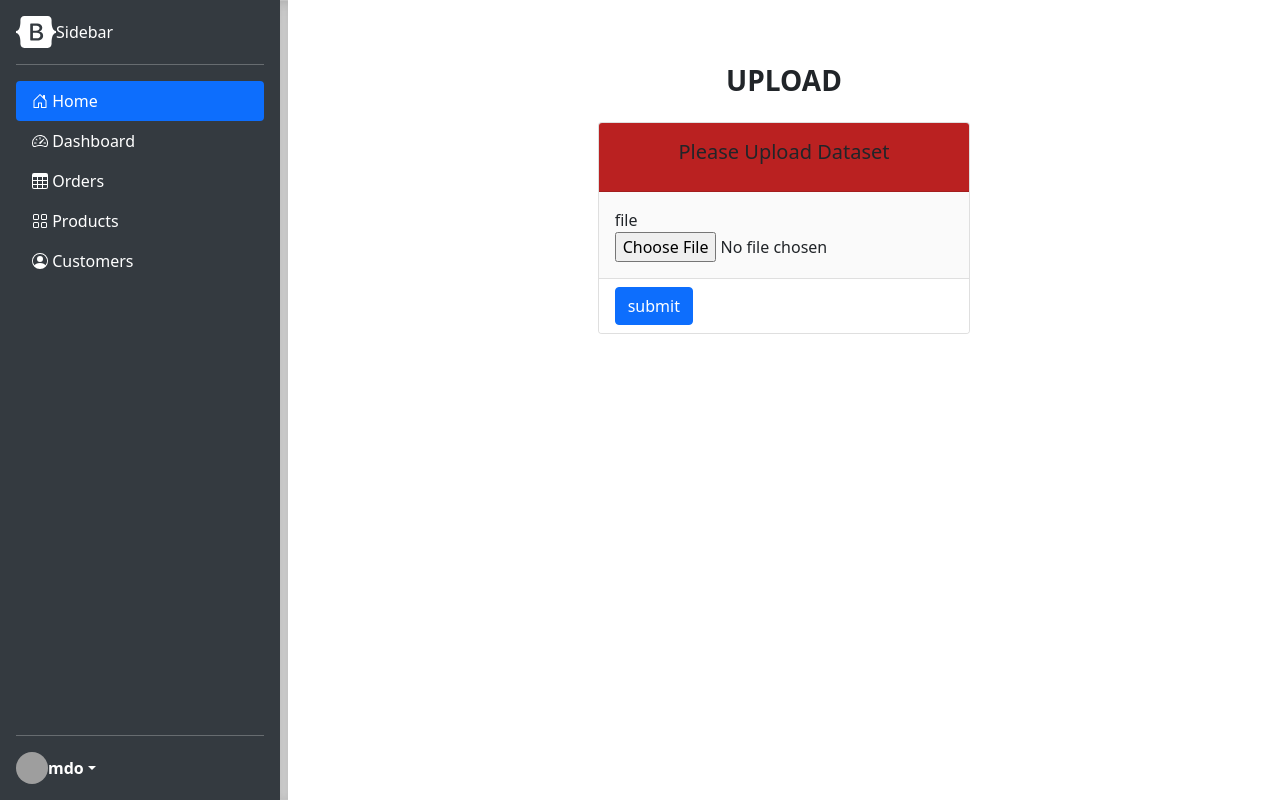
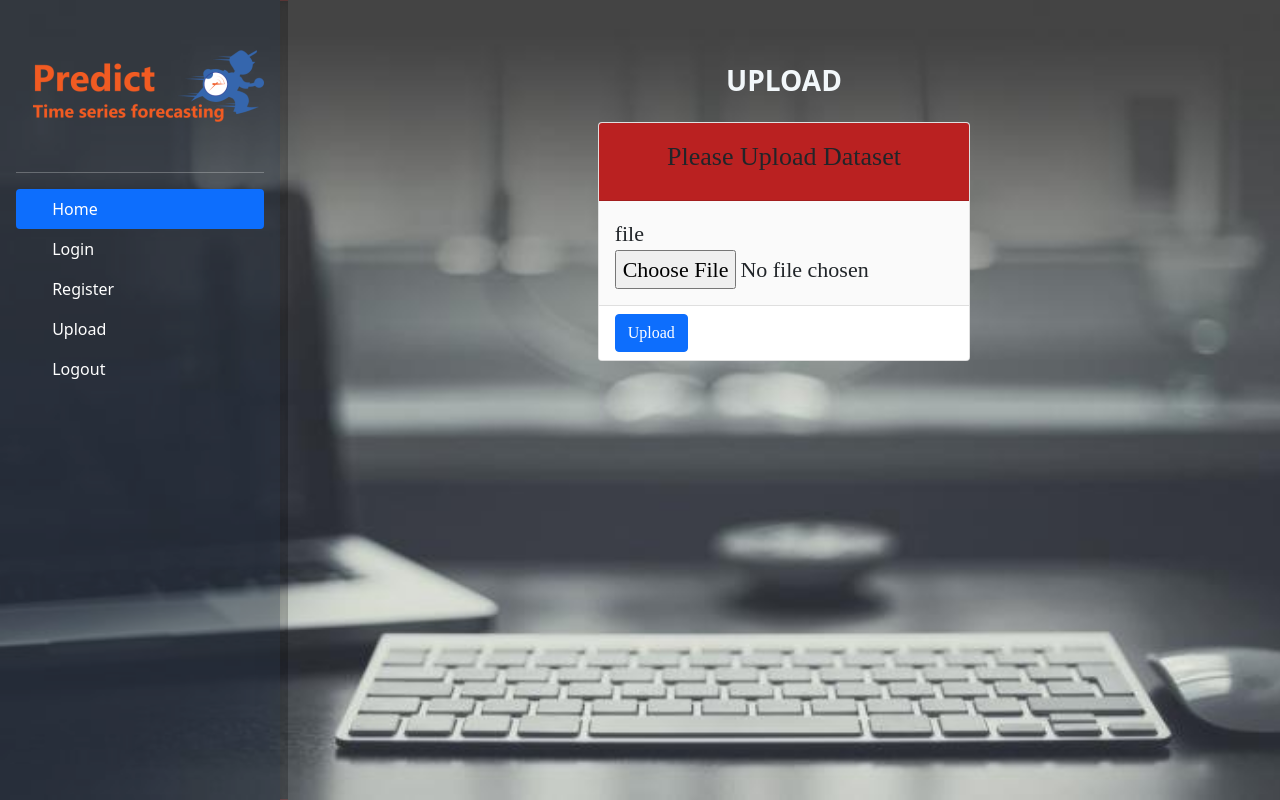
Before and after one commit to Ujjwal1201/Predict-time-series-forecasting, a Flask app: page /uploads in a window 1280 px wide. Run offline with Flask 2, Linux system fonts and the light colour scheme; some libraries are stand-ins or nearby versions; grey boxes are pictures that could not be loaded.

Commit message:
base editing

```diff
--- a/static/css/sidebar.css
+++ b/static/css/sidebar.css
@@ -22,7 +22,7 @@ body {
     width: .5rem;
     height: 100vh;
     background-color: rgba(0, 0, 0, .1);
-    border: solid rgba(0, 0, 0, .15);
+    border: solid rgba(239, 11, 11, 0.15);
     border-width: 1px 0;
     box-shadow: inset 0 .5em 1.5em rgba(0, 0, 0, .1), inset 0 .125em .5em rgba(0, 0, 0, .15);
   }
@@ -44,7 +44,7 @@ body {
     align-items: center;
     padding: .25rem .5rem;
     font-weight: 600;
-    color: rgba(0, 0, 0, .65);
+    color: rgba(210, 22, 22, 0.936);
     background-color: transparent;
     border: 0;
   }
--- a/templates/base.html
+++ b/templates/base.html
@@ -22,6 +22,13 @@
             font-size: 3.5rem;
           }
         }
+
+        body{
+          background-image: url("/static/images/img.png");
+          background-repeat: no-repeat;
+  background-attachment: fixed;
+  background-size: cover;
+        }
       </style>
       <link rel="stylesheet" href="/static/css/sidebar.css">
     {% block css %} {% endblock %}
@@ -30,7 +37,7 @@
 <body>
     <svg xmlns="http://www.w3.org/2000/svg" style="display: none;">
         <symbol id="bootstrap" viewBox="0 0 118 94">
-          <title>Bootstrap</title>
+          <title>PREDICT</title>
           <path fill-rule="evenodd" clip-rule="evenodd" d="M24.509 0c-6.733 0-11.715 5.893-11.492 12.284.214 6.14-.064 14.092-2.066 20.577C8.943 39.365 5.547 43.485 0 44.014v5.972c5.547.529 8.943 4.649 10.951 11.153 2.002 6.485 2.28 14.437 2.066 20.577C12.794 88.106 17.776 94 24.51 94H93.5c6.733 0 11.714-5.893 11.491-12.284-.214-6.14.064-14.092 2.066-20.577 2.009-6.504 5.396-10.624 10.943-11.153v-5.972c-5.547-.529-8.934-4.649-10.943-11.153-2.002-6.484-2.28-14.437-2.066-20.577C105.214 5.894 100.233 0 93.5 0H24.508zM80 57.863C80 66.663 73.436 72 62.543 72H44a2 2 0 01-2-2V24a2 2 0 012-2h18.437c9.083 0 15.044 4.92 15.044 12.474 0 5.302-4.01 10.049-9.119 10.88v.277C75.317 46.394 80 51.21 80 57.863zM60.521 28.34H49.948v14.934h8.905c6.884 0 10.68-2.772 10.68-7.727 0-4.643-3.264-7.207-9.012-7.207zM49.948 49.2v16.458H60.91c7.167 0 10.964-2.876 10.964-8.281 0-5.406-3.903-8.178-11.425-8.178H49.948z"></path>
         </symbol>
         <symbol id="home" viewBox="0 0 16 16">
@@ -87,57 +94,45 @@
         </symbol>
       </svg>
     <main>
-        <div class="d-flex flex-column flex-shrink-0 p-3 text-white bg-dark" style="width: 280px;">
+        <div class="d-flex flex-column flex-shrink-0 p-3 text-white " style="width: 280px; background-color: rgb(30 42 57 / 44%);">
             <a href="/" class="d-flex align-items-center mb-3 mb-md-0 me-md-auto text-white text-decoration-none">
-                <svg class="bi me-2" width="40" height="32"><use xlink:href="#bootstrap"></use></svg>
-                <span class="fs-4">Sidebar</span>
-            </a>
+                <svg class="bi me-2" width="37" height="32"><use xlink:href=""></use></svg>
+                <span class="fs-4"><img src="/static/images/logo.png" alt=""></span>
+
+                          </a>
             <hr>
             <ul class="nav nav-pills flex-column mb-auto">
                 <li class="nav-item">
-                    <a href="/" class="nav-link active" aria-current="page">
-                        <svg class="bi me-2" width="16" height="16"><use xlink:href="#home"></use></svg>
+                    <a href="/home" class="nav-link active" aria-current="page">
+                        <svg class="bi me-2" width="16" height="16"><use xlink:href="Home"></use></svg>
                         Home
                     </a>
                 </li>
                 <li>
-                    <a href="#" class="nav-link text-white">
-                        <svg class="bi me-2" width="16" height="16"><use xlink:href="#speedometer2"></use></svg>
-                        Dashboard
+                    <a href="/" class="nav-link text-white">
+                        <svg class="bi me-2" width="16" height="16"><use xlink:href="Login"></use></svg>
+                        Login
                     </a>
                 </li>
                 <li>
-                    <a href="#" class="nav-link text-white">
-                        <svg class="bi me-2" width="16" height="16"><use xlink:href="#table"></use></svg>
-                        Orders
+                    <a href="/register" class="nav-link text-white">
+                        <svg class="bi me-2" width="16" height="16"><use xlink:href="Register"></use></svg>
+                        Register
                     </a>
                 </li>
                 <li>
-                    <a href="#" class="nav-link text-white">
-                        <svg class="bi me-2" width="16" height="16"><use xlink:href="#grid"></use></svg>
-                        Products
+                    <a href="/uploads" class="nav-link text-white">
+                        <svg class="bi me-2" width="16" height="16"><use xlink:href="Upload"></use></svg>
+                        Upload
                     </a>
                 </li>
                 <li>
-                    <a href="#" class="nav-link text-white">
-                        <svg class="bi me-2" width="16" height="16"><use xlink:href="#people-circle"></use></svg>
-                        Customers
+                    <a href="/" class="nav-link text-white">
+                        <svg class="bi me-2" width="16" height="16"><use xlink:href="Logout"></use></svg>
+                        Logout
                     </a>
                 </li>
-            </ul>
-            <hr>
-            <div class="dropdown">
-                <a href="#" class="d-flex align-items-center text-white text-decoration-none dropdown-toggle" id="dropdownUser1" data-bs-toggle="dropdown" aria-expanded="false">
-                    <img src="https://github.com/mdo.png" alt="" width="32" height="32" class="rounded-circle me-2">
-                    <strong>mdo</strong>
-                </a>
-                <ul class="dropdown-menu dropdown-menu-dark text-small shadow" aria-labelledby="dropdownUser1">
-                    <li><a class="dropdown-item" href="#">New project...</a></li>
-                    <li><a class="dropdown-item" href="#">Settings</a></li>
-                    <li><a class="dropdown-item" href="#">Profile</a></li>
-                    <li><hr class="dropdown-divider"></li>
-                    <li><a class="dropdown-item" href="#">Sign out</a></li>
-                </ul>
+
             </div>
         </div>
         <div class="b-example-divider"></div>
--- a/templates/home.html
+++ b/templates/home.html
@@ -12,7 +12,7 @@
 </style>
 <div class="container">
     <div class="row">
-<h2><b>An introduction to time series forecasting</b></h2>
+<h2><b style="color:rgb(128, 189, 230);">An introduction to time series forecasting</b></h2>
  <p class="pi">Time series forecasts are used to predict a future value or a classification at a particular point in time. Here’s a brief overview of their common uses and how they are developed.
 </p>
 </div>
--- a/templates/login.html
+++ b/templates/login.html
@@ -13,8 +13,10 @@
     <div class="row">
 
 <div class="col-md-5 mx-auto">
-            <h3 class="text-center p-3">
-            <b>LOGIN</b>
+    <br><br>
+            <h3 class="text-center p-4">
+            <b style="color: rgb(242, 247, 250);">LOGIN </b>
+
             </h3>
             <form method="post" class="card" style="background-color: rgb(26, 109, 168);">
                 <div class="card-body">
--- a/templates/register.html
+++ b/templates/register.html
@@ -12,7 +12,8 @@
 
         <div class="col-md-5 mx-auto">
             <h3 class="text-center p-3">
-                <b>REGISTER</b>
+            <b style="color: rgb(242, 247, 250);">REGISTER </b>
+
             </h3>
             <form method="post" class="card" style="background-color: hwb(344 48% 12%);">
                 <div class="card-body">
--- a/templates/upload.html
+++ b/templates/upload.html
@@ -4,26 +4,28 @@
 
 {% endblock %}
 {% block body %}
+
 <div class="container">
     <div class="row">
         <div class="col-sm-4 col-md-5 mx-auto mt-5">
                 <h3 class="text-center p-3">
-                <b>UPLOAD</b>
+            <b style="color: rgb(242, 247, 250);">UPLOAD </b>
+
                 </h3>
             {% include "notify.html" %}
             <form class="card" method="post" enctype="multipart/form-data">
                 <div class="card-header" style="background-color: rgb(186, 33, 33);">
-                    <p class="lead" style="text-align: center; margin-top: 2%;"><b>Please Upload Dataset</b></p>
+                    <p class="lead" style="text-align: center; margin-top: 2%;  font-family: 'Akaya Telivigala';font-size: 26px;"><b>Please Upload Dataset</b></p>
                 </div>
-                <div class="card-body" style="background-color: rgb(250, 250, 250);">
+                <div class="card-body" style="background-color: rgb(250, 250, 250);  font-family: 'Akaya Telivigala';font-size: 22px;">
                     <div class="form-group">
                       <label for="imageId">file</label>
                       <input type="file" name="file" class="form-control-file" name="imageId" id="imageId" placeholder="browse the dataset" aria-describedby="imageHelp">
 
                     </div>
                 </div>
-                <div class="card-footer" style="background-color: rgb(255, 255, 255);">
-                    <button class="btn btn-primary">submit</button>
+                <div class="card-footer" style="background-color: rgb(255, 255, 255);  font-family: 'Akaya Telivigala';font-size: 22px;">
+                    <button class="btn btn-primary">Upload</button>
                 </div>
             </form>
         </div>
```
Also changed, not shown: static/images/img.png (added), static/images/logo.png (added).
